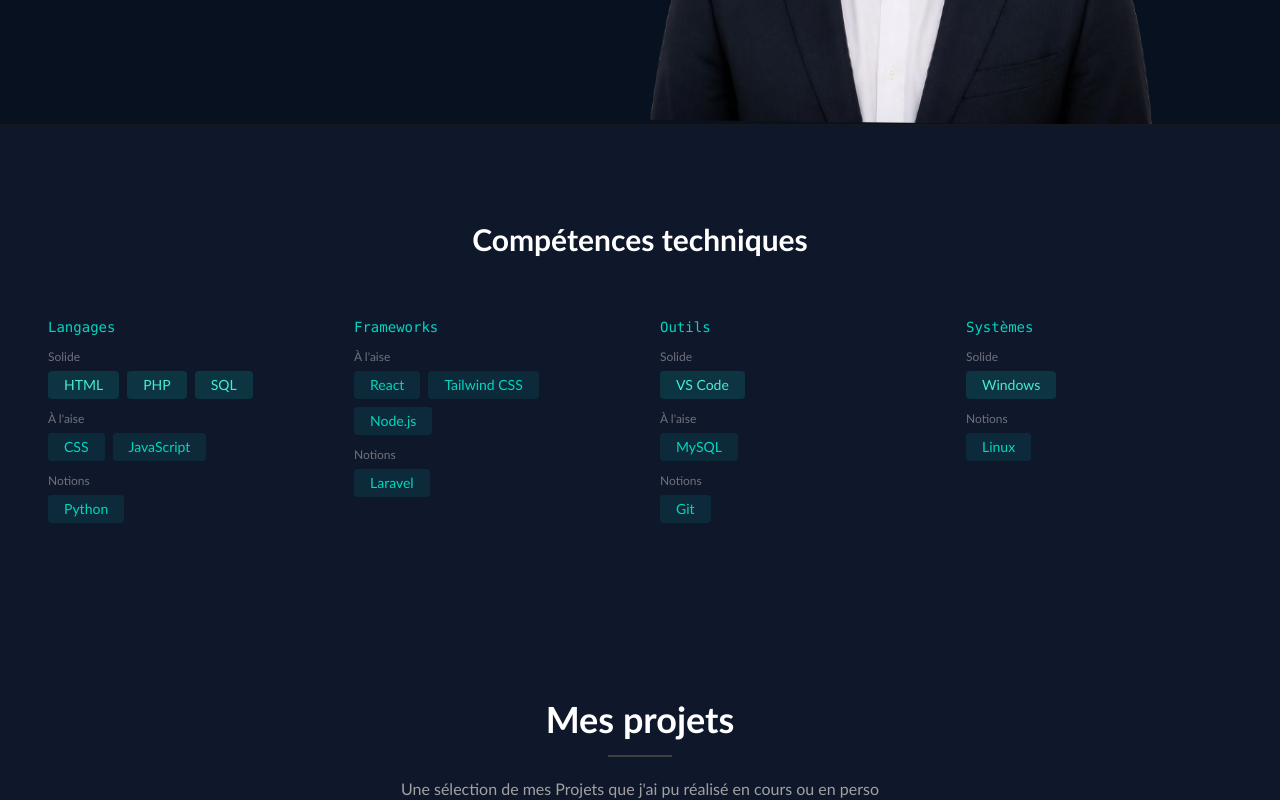
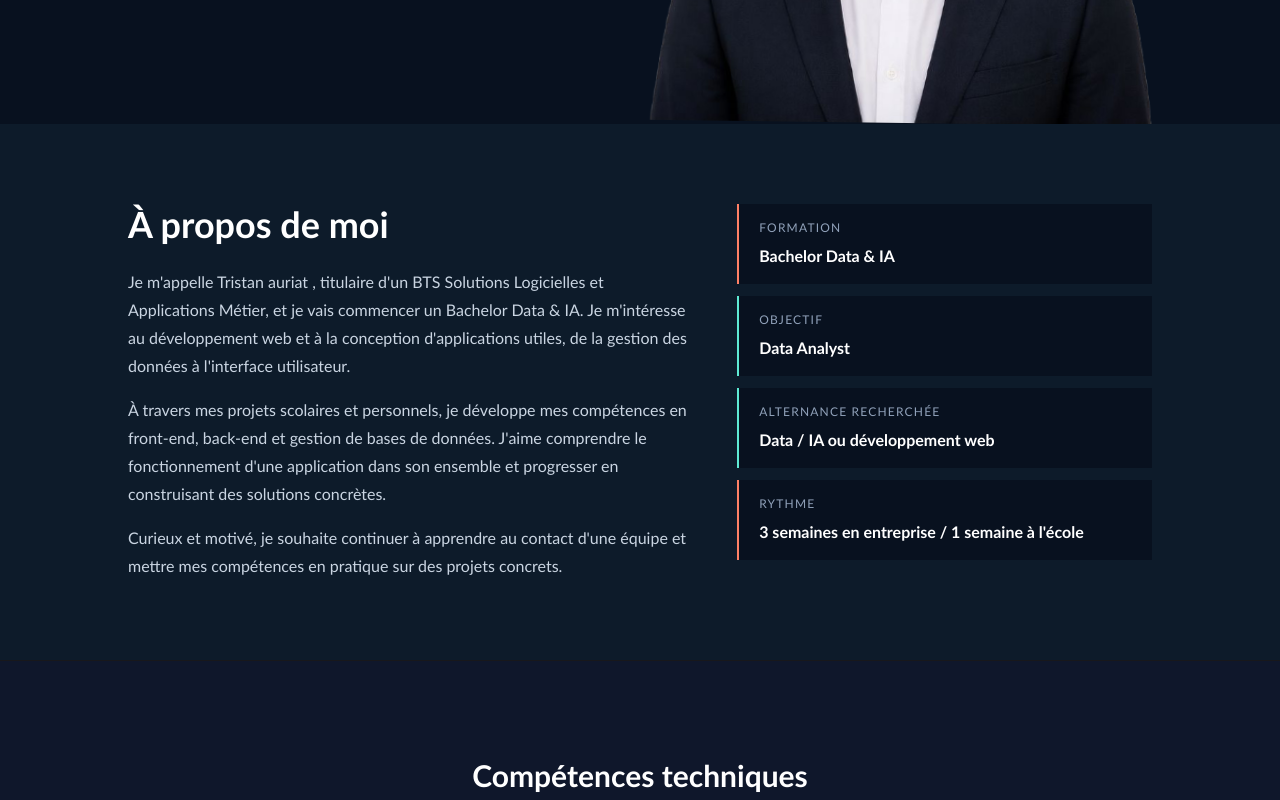
Before and after one commit to Leckyy/PortfolioR, a React (Vite) app: page / in a window 1280 px wide. Shown: the part 620-1420 px from the top of the page. Built offline with nearby package versions, Linux system fonts and the light colour scheme.

Commit message:
Ajout id'un onglet A propos

```diff
--- /dev/null
+++ b/src/components/APropos.tsx
@@ -0,0 +1,49 @@
+export const APropos = () => {
+  return (
+    <section id="a-propos" className="bg-Atlantic px-6 py-20 sm:px-12 lg:px-20">
+      <div className="mx-auto grid max-w-5xl gap-12 lg:grid-cols-[1.15fr_.85fr] lg:items-start">
+        <div>
+          {/* <p className="mb-3 font-mono text-sm text-mint">Mon parcours</p> */}
+          <h2 className="mb-6 text-3xl font-bold text-white sm:text-4xl">À propos de moi</h2>
+          <div className="space-y-4 text-base leading-7 text-slate-300">
+            <p>
+              Je m'appelle Tristan auriat , titulaire d&apos;un BTS Solutions Logicielles et
+              Applications Métier, et je vais commencer un Bachelor Data &amp; IA.
+              Je m&apos;intéresse au développement web et à la conception d&apos;applications
+              utiles, de la gestion des données à l&apos;interface utilisateur.
+            </p>
+            <p>
+              À travers mes projets scolaires et personnels, je développe mes
+              compétences en front-end, back-end et gestion de bases de données.
+              J&apos;aime comprendre le fonctionnement d&apos;une application dans son
+              ensemble et progresser en construisant des solutions concrètes.
+            </p>
+            <p>
+              Curieux et motivé, je souhaite continuer à apprendre au contact d&apos;une
+              équipe et mettre mes compétences en pratique sur des projets concrets.
+            </p>
+          </div>
+        </div>
+
+        <div className="grid gap-3 sm:grid-cols-2 lg:grid-cols-1">
+          <div className="border-l-2 border-coral bg-midnight px-5 py-4">
+            <p className="text-xs uppercase tracking-widest text-slate-400">Formation</p>
+            <p className="mt-2 font-semibold text-white">Bachelor Data &amp; IA</p>
+          </div>
+          <div className="border-l-2 border-mint bg-midnight px-5 py-4">
+            <p className="text-xs uppercase tracking-widest text-slate-400">Objectif</p>
+            <p className="mt-2 font-semibold text-white">Data Analyst</p>
+          </div>
+          <div className="border-l-2 border-mint bg-midnight px-5 py-4">
+            <p className="text-xs uppercase tracking-widest text-slate-400">Alternance recherchée</p>
+            <p className="mt-2 font-semibold text-white">Data / IA ou développement web</p>
+          </div>
+          <div className="border-l-2 border-coral bg-midnight px-5 py-4">
+            <p className="text-xs uppercase tracking-widest text-slate-400">Rythme</p>
+            <p className="mt-2 font-semibold text-white">3 semaines en entreprise / 1 semaine à l&apos;école</p>
+          </div>
+        </div>
+      </div>
+    </section>
+  )
+}
--- a/src/components/Navbar.tsx
+++ b/src/components/Navbar.tsx
@@ -4,6 +4,7 @@ import { useState } from "react"
 
 const links = [
   { label: "Accueil", href: "#accueil" },
+  { label: "À propos", href: "#a-propos" },
   { label: "Compétences", href: "#competences" },
   { label: "Mes projets", href: "#projets" },
 ]
--- a/src/screens/App.tsx
+++ b/src/screens/App.tsx
@@ -1,4 +1,5 @@
  import { Navbar } from "../components/Navbar"
+  import { APropos } from "../components/APropos"
   import { Compétence } from "../components/Compétence"
   import { Projets} from "../components/Projets"
 
@@ -37,6 +38,7 @@ function App() {
 
 </div>
 
+  <APropos/>
     <Compétence/>
 
 
```
